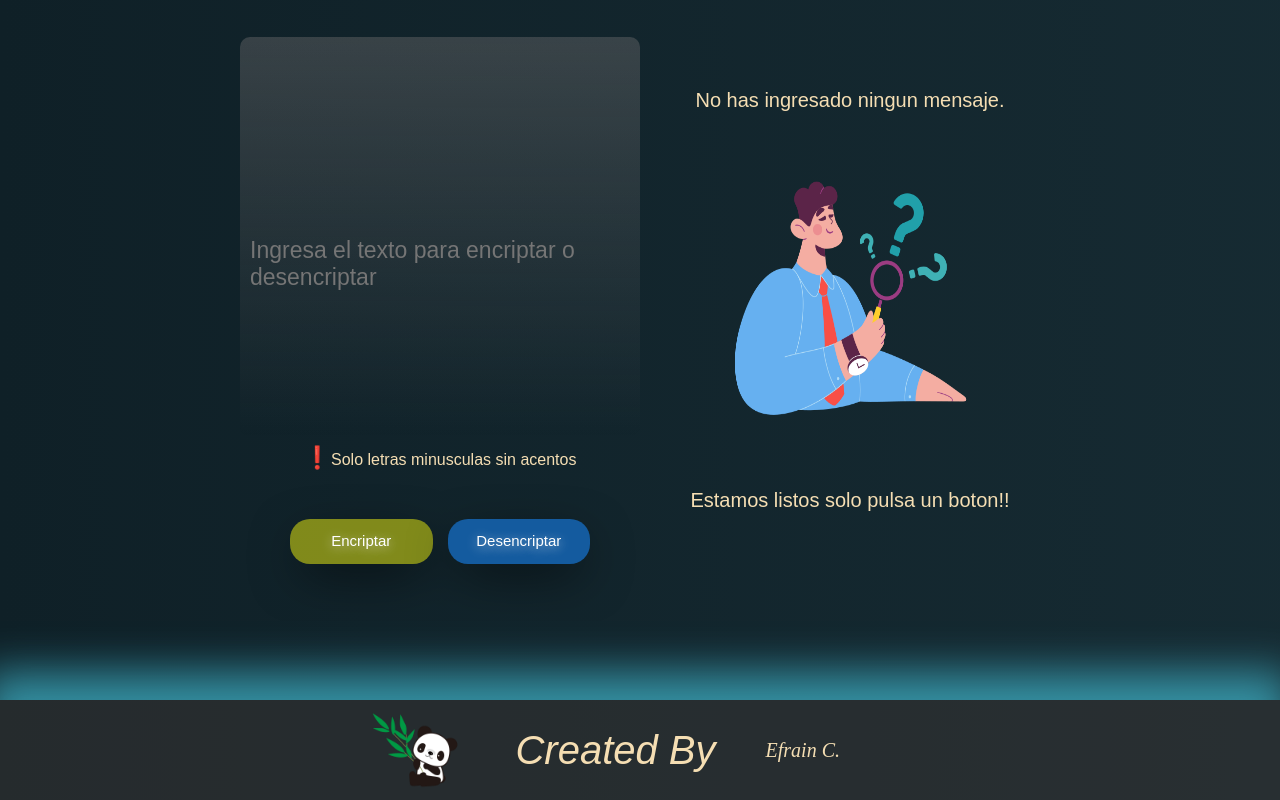
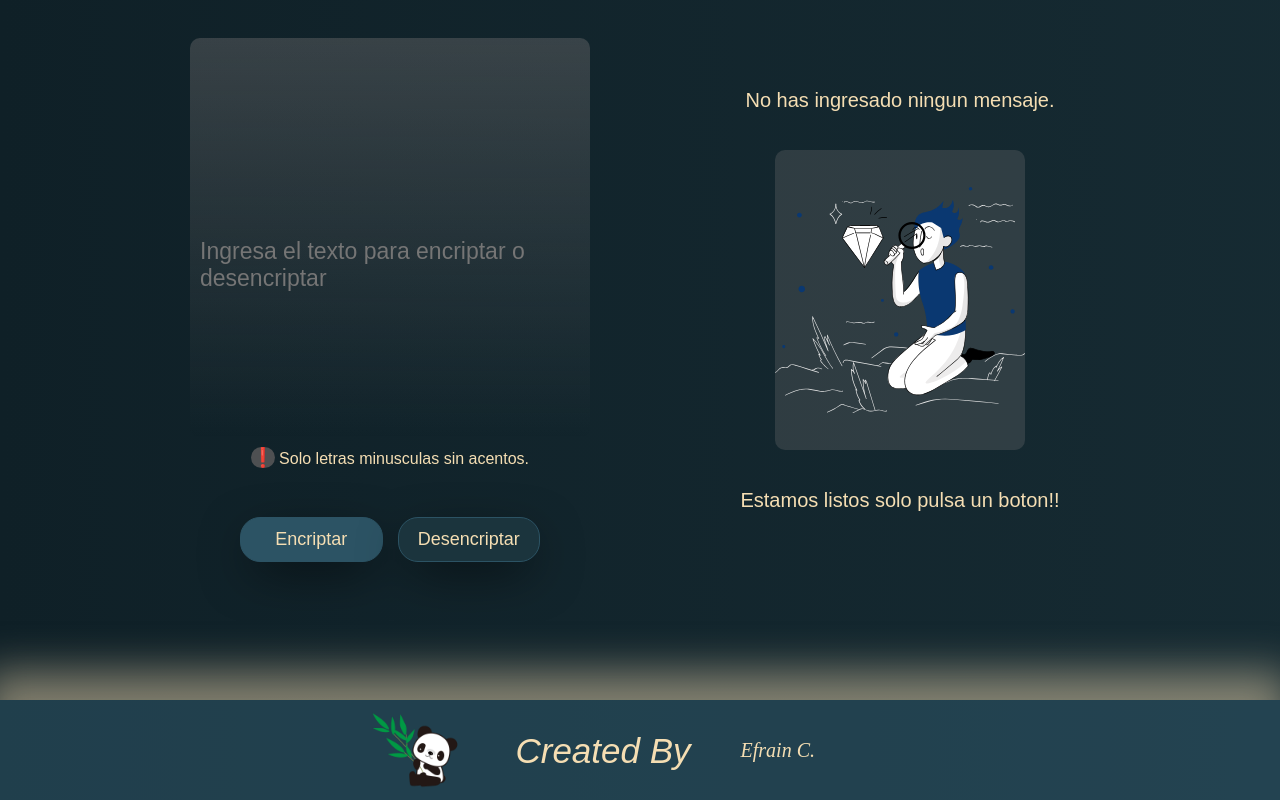
Before and after one commit to efrain105/desencriptador, a plain HTML site: page index.html in a window 1280 px wide. Drawn offline with Linux system fonts and the light colour scheme; some packages are replaced by stand-ins of ours; a script that the page names is missing; a web font is replaced by a local one.

Commit message:
correcion de colores

```diff
--- a/css/cuerpo.css
+++ b/css/cuerpo.css
@@ -2,6 +2,9 @@
     padding: 0;
     margin: 0;
     box-sizing: border-box;
+}
+:root {
+    --clr-neutral-200: 212, 15%, 34%;
 }
 
 html {
@@ -22,12 +25,11 @@ html {
 
 footer {
     display: flex;
-    background-color: rgba(52, 50, 50, 0.62);
+    background-color: rgba(44, 83, 100, 0.62);
     color: #fff;
     width: 100%;
     margin-top: auto;
-    box-shadow: -3px -15px 43px 13px rgba(64,180,201,0.75);
-
+    box-shadow: -3px -15px 43px 13px rgba(245, 222, 179, 0.5);
 }
 
 footer div {
@@ -41,11 +43,10 @@ footer div {
 .logo {
     width: 40%;
     justify-content: right;
-
 }
 footer p{
     padding-left: 50px;
-    font-size: 40px;
+    font-size: 35px;
     color: wheat;
     font-weight: lighter;
     font-style: italic;
@@ -75,7 +76,6 @@ footer p{
 
 .box {
     display: flex;
-
     flex-wrap: wrap;
     justify-content: center;
     align-items: center;
@@ -93,7 +93,9 @@ footer p{
 }
 
 .boxTexto p::first-letter {
-    font-size: 22px;
+    font-size: 19px;
+    background: rgba(101, 97, 97, 0.73);
+    border-radius: 50px;
 }
 
 
@@ -125,6 +127,7 @@ footer p{
     background-image: linear-gradient(to bottom, rgba(133, 127, 127, 0.34), rgba(63, 58, 56, 0));
     text-align: center;
     padding: 10px;
+
 }
 
 textarea::placeholder {
@@ -177,31 +180,28 @@ textarea:focus {
 }
 
 .sub {
-    color: white;
-    border: none;
+    color: wheat;
+    border: #2c5364 1px solid;
     border-radius: 20px;
     height: 45px;
     width: 150px;
     margin-top: 50px;
     text-align: -moz-center;
-    background-color: rgb(20, 91, 159);
-    font-size: 15px;
+    background-color: #1b343d;
+    font-size: 18px;
     box-shadow: 1px 15px 51px -11px rgba(0, 0, 0, 0.82);
     transition: all 0.5s ease-in-out;
     cursor: pointer;
     margin-bottom: 10px;
 }
-
-
 .sub#encri {
-    text-shadow: 0 2px 12px rgba(255, 255, 255, 0.66);
-    background-color: rgba(255, 255, 12, 0.47);
+    background-color: #2c5364;
 }
 
 .sub#desen {
-    text-shadow: 0 2px 12px rgba(255, 255, 255, 0.66);
-    background-color: rgb(20, 91, 159);
+    background-color: #1b343d;
 }
+
 
 
 @media screen and (max-width: 480px) {
@@ -209,7 +209,6 @@ textarea:focus {
         width: 100%;
         zoom: 70%;
     }
-
     .contenedor1 {
         margin: 0;
         padding: 0;
@@ -230,18 +229,27 @@ textarea:focus {
         padding-bottom: 0;
         margin-bottom: 0;
     }
+
 }
 
 @media screen and (max-height: 480px) {
     .contenedor1 {
         zoom: 55%;
     }
-
     .box {
         flex-direction: row;
         flex-wrap: nowrap;
     }
 }
+
+
+@media screen and (min-width: 980px) {
+    .box {
+        gap: 100px;
+    }
+}
+
+
 
 .img {
     width: 400px;
@@ -252,19 +260,26 @@ textarea:focus {
     margin-top: 0;
     font-size: 20px;
 }
-
 .img img {
     margin-top: 40px;
     width: 250px;
     height: 300px;
     margin-bottom: 40px;
+    background: rgba(133, 127, 127, 0.25);
+    border-radius: 10px;
 }
-
 
 .none {
     display: none;
 }
 
+
 .aparecer {
     display: flex;
 }
+
+::-webkit-scrollbar {
+    width: .5rem;
+    height: .5rem;
+    background: hsl(var(--clr-neutral-200));
+}
--- a/index.html
+++ b/index.html
@@ -35,7 +35,7 @@
             <label for="textoWork"></label>
             <textarea name="textoWork" id="textoWork"
                       placeholder="Ingresa el texto para encriptar o desencriptar"></textarea>
-            <p> &#10071;Solo letras minusculas sin acentos</p>
+            <p> &#10071; Solo letras minusculas sin acentos.</p>
             <div class="botones">
                 <button type="submit" class="sub" name="desencriptar" id="encri">Encriptar</button>
                 <button type="submit" class="sub" name="encriptar" id="desen">Desencriptar</button>
@@ -55,9 +55,8 @@
 
         <div class="img">
             <p>No has ingresado ningun mensaje.</p>
-            <img src="img/1.png" alt="">
+            <img src="img/looking.svg" alt="">
             <p>Estamos listos solo pulsa un boton!!</p>
-
         </div>
 
     </section>
--- a/js/corazonEncriptador.js
+++ b/js/corazonEncriptador.js
@@ -24,6 +24,9 @@ document.getElementById("encri").onclick = function () {
     }
 
 }
+
+
+
 
 document.getElementById("desen").onclick = function () {
     visibleOculto();
@@ -64,6 +67,12 @@ document.getElementById("desen").onclick = function () {
     }
     textWork.value = "";
 }
+const btnCopy = document.getElementById("copiar");
+
+function changeCopyButton() {
+    btnCopy.textContent = "Copiar";
+}
+changeCopyButton();
 
 document.getElementById("copiar").onclick = function () {
     let copyText = document.getElementById("resultado");
@@ -71,8 +80,9 @@ document.getElementById("copiar").onclick = function () {
     if (copyText.value.length > 0) {
         copyText.select();
         navigator.clipboard.writeText(copyText.value);
+        btnCopy.textContent = "Copiado con éxito!";
+        setTimeout(changeCopyButton, 2000);
         textWork.value = copyText.value;
-
     } else {
         swanOpcion("copiar");
     }
--- a/js/swalSwitchStyle.js
+++ b/js/swalSwitchStyle.js
@@ -6,8 +6,8 @@ function swanOpcion(opcion){
                 title: "Texto vacio...",
                 text: "El campo de texto no puede estar vacio!",
                 width:"320px",
-                background: " rgba(0, 156, 189, 0.7)",
-                color: "white"
+                background: " rgba(44, 83, 100, 0.7)",
+                color: "wheat"
             });
             break;
         case "info":
@@ -16,8 +16,8 @@ function swanOpcion(opcion){
                 title: "Caracteres no validos",
                 text: "Solo letras minusculas sin numeros ni caracteres especiales",
                 width:"320px",
-                background: " rgba(0, 156, 189, 0.7)",
-                color: "white"
+                background: " rgba(44, 83, 100, 0.7)",
+                color: "wheat"
             });
             break;
         case "copiar":
@@ -26,8 +26,8 @@ function swanOpcion(opcion){
                 title: "Sin texto para copiar",
                 text: "El campo de texto no puede estar vacio",
                 width:"320px",
-                background: " rgba(0, 156, 189, 0.7)",
-                color: "white"
+                background: " rgba(44, 83, 100, 0.7)",
+                color: "wheat"
             });
             break;
         default:
```
Also changed, not shown: img/looking.svg (added).
